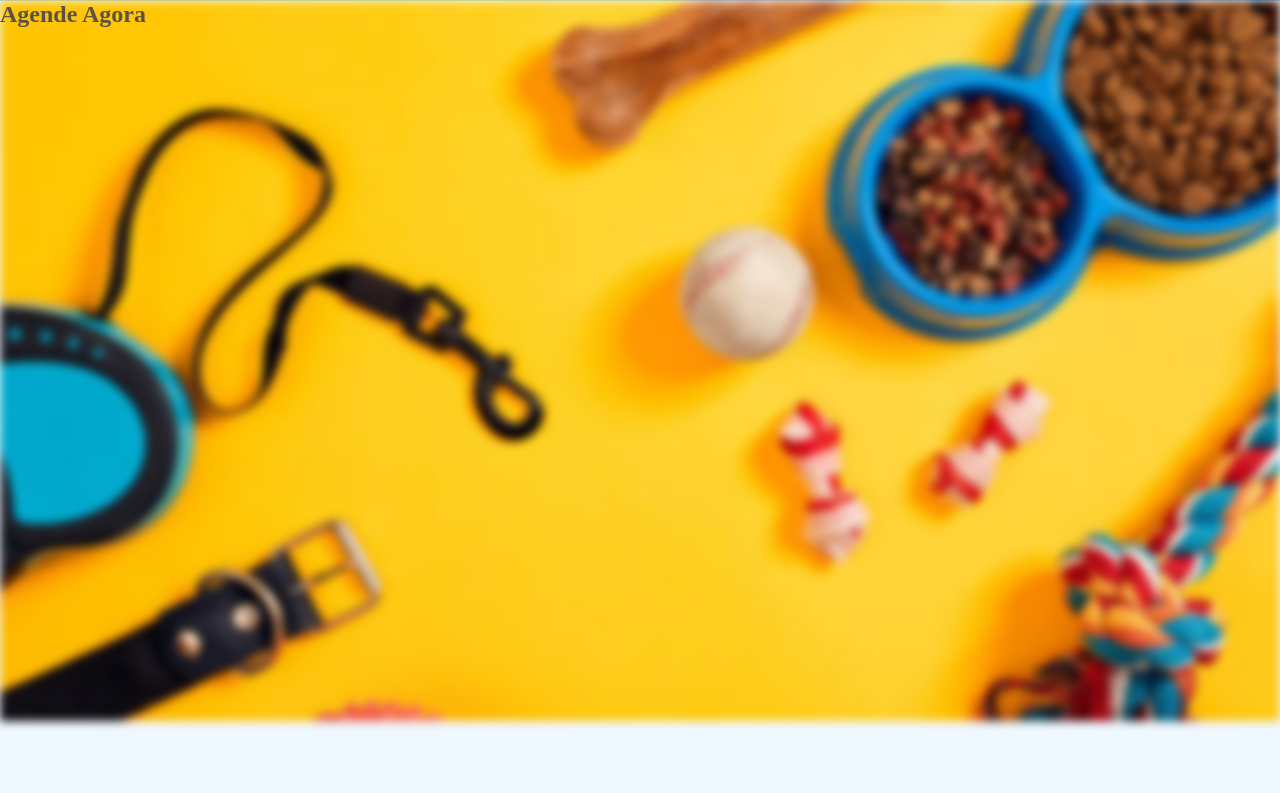
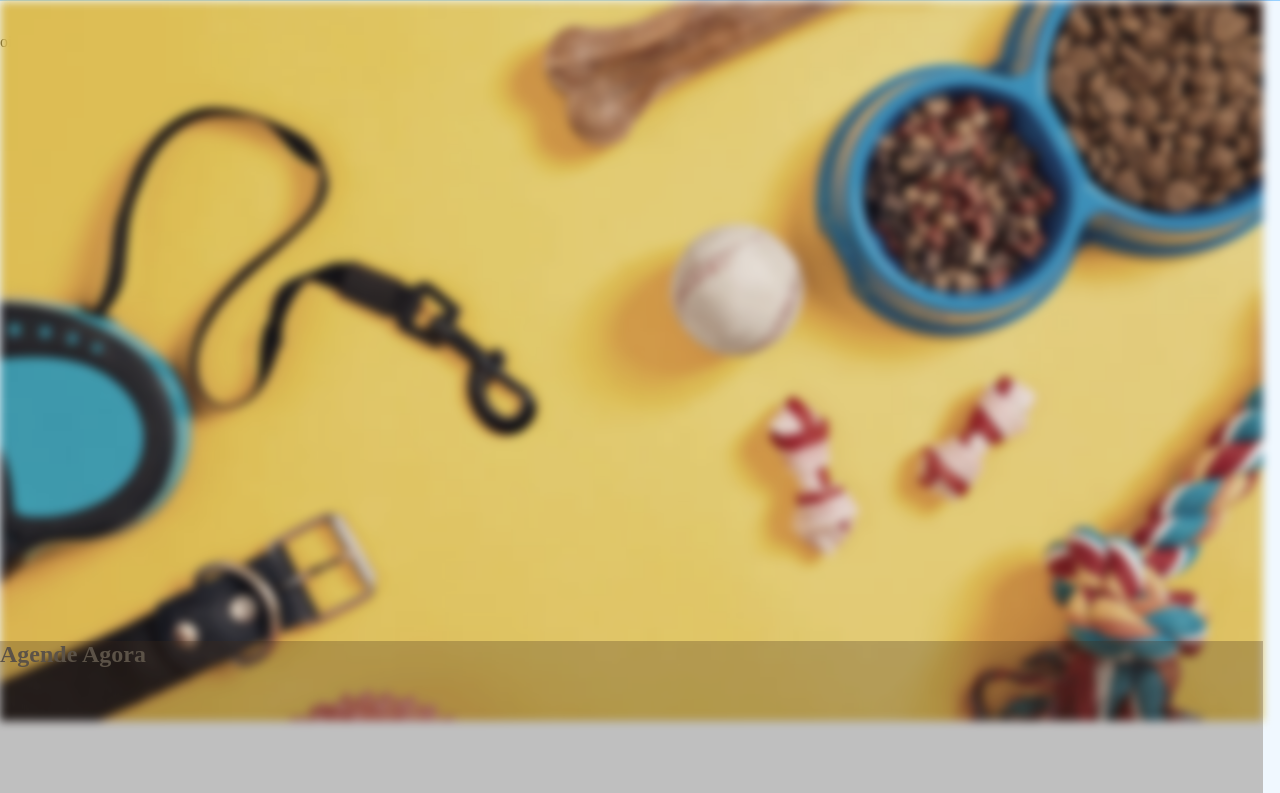
Before and after one commit to ZuksSaturno/Project-petshop, a plain HTML site: page index.html in a window 1280 px wide. Shown: the part 79-872 px from the top of the page. Drawn offline with Linux system fonts and the light colour scheme.

```diff
--- a/index.html
+++ b/index.html
@@ -52,7 +52,7 @@
         <section id="tela4"></section>
     </main>
     <footer>
-
+oi
     </footer>
 
 </body>
--- a/style.css
+++ b/style.css
@@ -69,29 +69,45 @@
 section{
 height: 90vh;
 }
+main{
+    height: 4vh;
+}
 
 #tela1{
-    position: relative;
+
     background-image: url(imagens/fundo1.jpg);
     background-repeat: no-repeat;
     background-size: cover;
     background-attachment: fixed;
-    width: 100vw;
-    filter: blur(5px);
+    width: 98.7vw;
+    filter: blur(5px) contrast(0.9) saturate(0.6);
 }
 #tela1cima{
+
     position: relative;
-    width: 100vw;
-    top: -90vh;
+    width: 98.7vw;
+    top: -10vh;
     color: var(--bejeescuro);
+    background-color: rgba(63, 40, 23, 0.274);
 }
 
 #tela2{
     background-color: var(--bejeclaro);
+    position: relative;
+    top: -10vh;
 }
 #tela3{
-    background-color: aquamarine;
+    background-color: rgb(13, 68, 54);
+    background-image: url(imagens/fundo2.jpg);
+    background-size: cover;
+    background-repeat: no-repeat;
+    position: relative;
+    top: -10vh;
 }
 #tela4{
     background-color: blueviolet;
+
 }
+footer{
+    height: 20px;
+}
```
